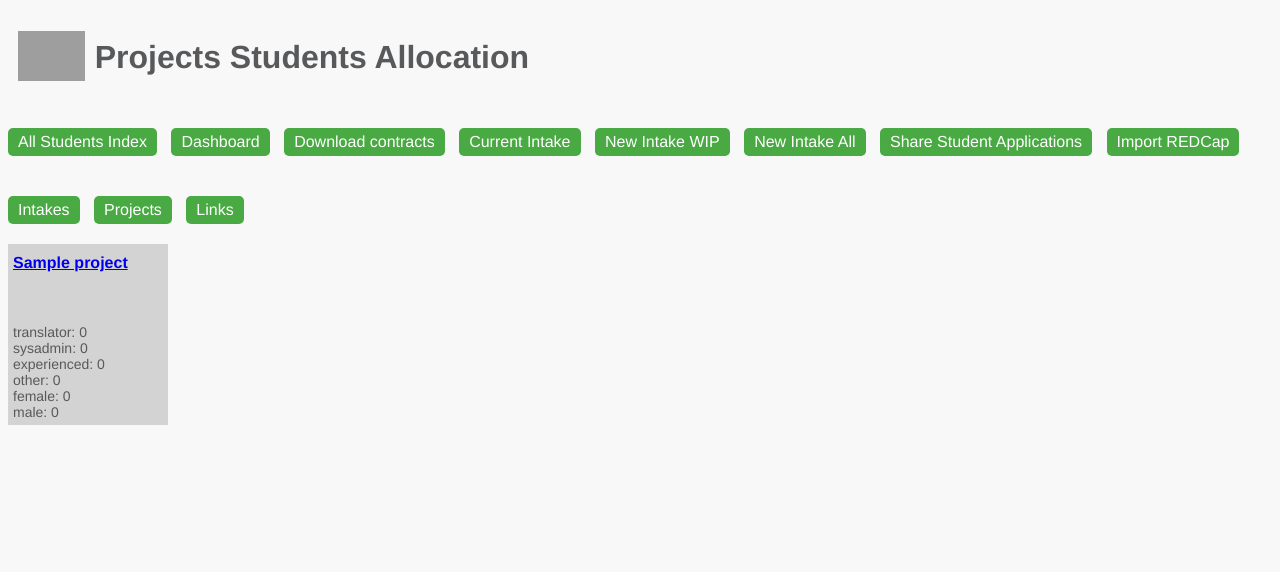
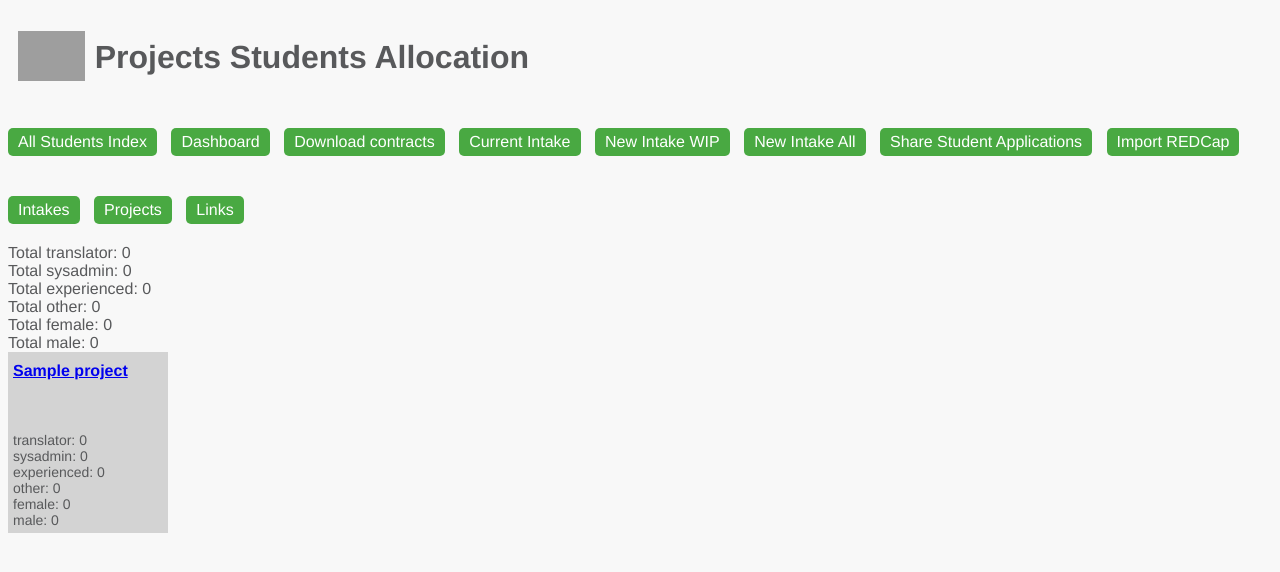
Before and after one commit to WEHI-RCPStudentInternship/student-intern-organiser, a Flask app: template templates/Assigned_projects.html in a window 1280 px wide. Shown: the top 572 px of the page. Run offline with Flask 3, Linux system fonts and the light colour scheme; the template is opened without the code that fills it: most values are stand-ins (such as "Sample title", 1, 10 or a date in 2020); some libraries are stand-ins or nearby versions; grey boxes are pictures that could not be loaded.

Commit message:
working for totals across all columns

```diff
--- a/templates/Assigned_projects.html
+++ b/templates/Assigned_projects.html
@@ -11,7 +11,8 @@
     </div>
 {%- endmacro %}
 
-
+<div class="kanban-total-counts">
+</div>
 <div class="kanban-container">
   {% for project in projects %}
     <div class="kanban-column" data-project-id="{{ project[1] }}" ondrop="drop(event)" ondragover="allowDrop(event)">
@@ -129,6 +130,20 @@ const targetClasses = ["translator","sysadmin","experienced","other","female","m
 
 
 function updateKanbanColumnCounts(targetClasses) {
+
+    // Initialize total counts object
+    const totalCounts = {};
+    targetClasses.forEach(cls => {
+        totalCounts[cls] = 0;
+    });
+
+    // Initialize total counts object
+    const totalAssignedCounts = {};
+    targetClasses.forEach(cls => {
+        totalAssignedCounts[cls] = 0;
+    });
+
+
     // Iterate through each kanban column
     document.querySelectorAll('.kanban-column').forEach(column => {
         const columnCounts = {};
@@ -143,6 +158,10 @@ function updateKanbanColumnCounts(targetClasses) {
             targetClasses.forEach(cls => {
                 if (card.classList.contains(cls)) {
                     columnCounts[cls]++;
+                    totalCounts[cls]++;
+
+                    // if this isn't unassigned project
+                    // totalAssignedCounts[cls]++;
                 }
             });
         });
@@ -165,6 +184,27 @@ function updateKanbanColumnCounts(targetClasses) {
             return `<div>${cls}: ${columnCounts[cls]}</div>`;
         }).join('');
     });
+
+    // Create or update the total counts element
+    let totalDiv = document.querySelector('.kanban-total-counts');
+    if (!totalDiv) {
+        totalDiv = document.createElement('div');
+        totalDiv.className = 'kanban-total-counts';
+        totalDiv.style.marginTop = '10px';
+        totalDiv.style.fontSize = '16px'; // Larger font size for total
+        totalDiv.style.fontWeight = 'bold'; // Make it bold for emphasis
+        // Assuming there is a container for kanban columns
+        const kanbanContainer = document.querySelector('.kanban-container');
+        if (kanbanContainer) {
+            kanbanContainer.appendChild(totalDiv);
+        }
+    }
+
+    // Update the content of the total counts element
+    totalDiv.innerHTML = targetClasses.map(cls => {
+        return `<div>Total ${cls}: ${totalCounts[cls]}</div>`;
+    }).join('');
+
 }
 
 updateKanbanColumnCounts(targetClasses);
```
